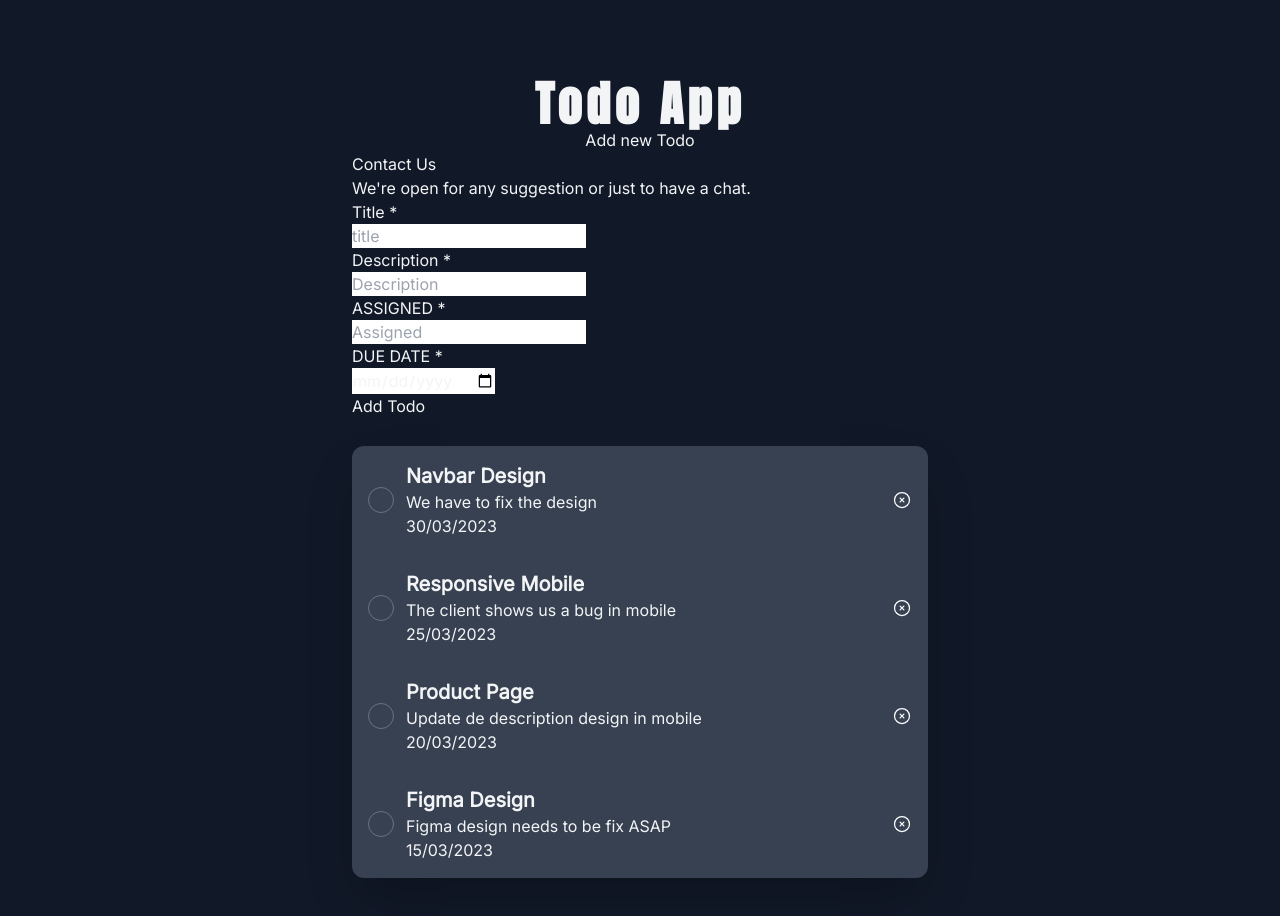
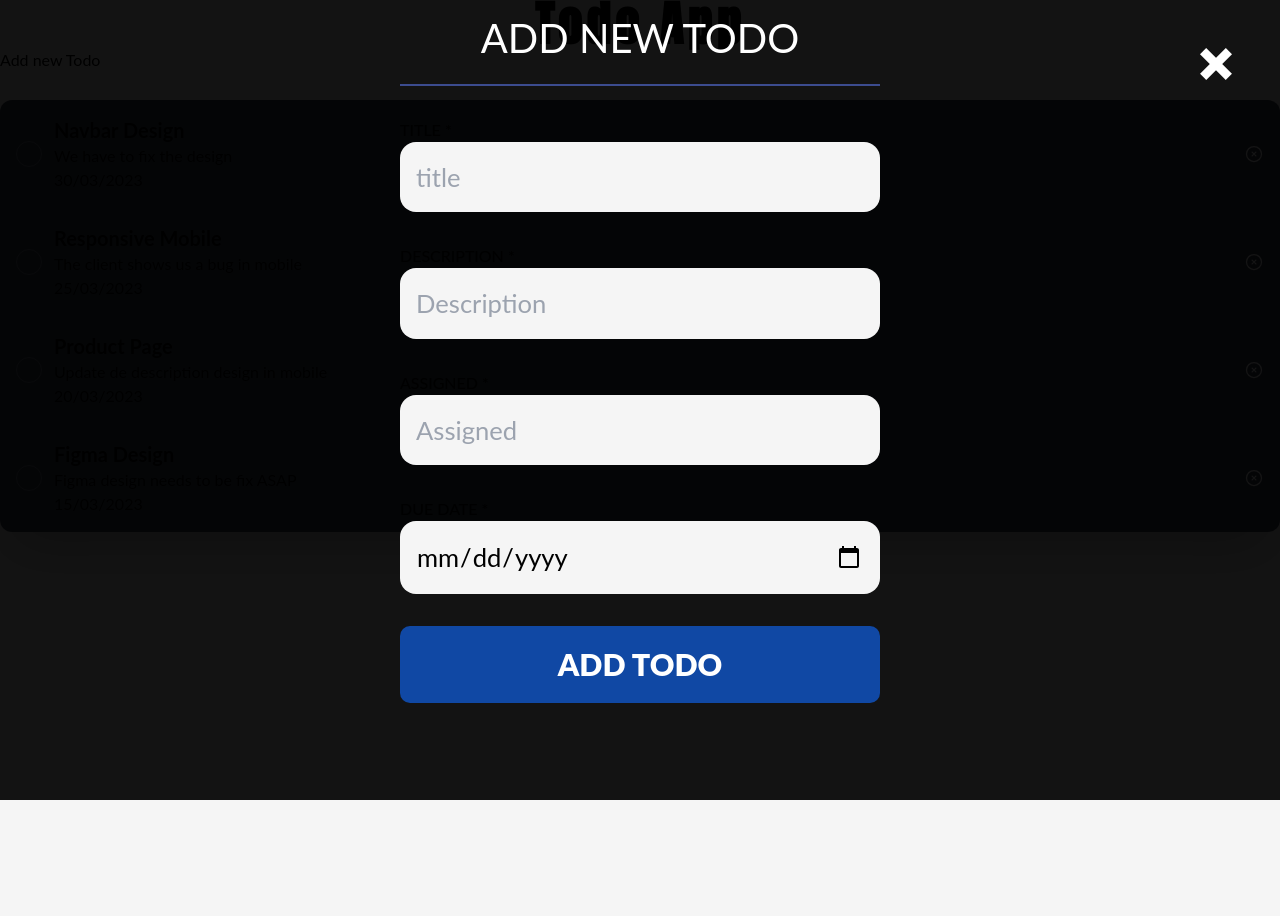
Before and after one commit to danielsalvas/todoApp-zustand.danisalgado.com, a React (Vite) app: page / in a window 1280 px wide. Both pictures are taken after a click on the button "Add new Todo". Shown: the top 916 px of the page. After the commit the page ends 800 px from the top, so only its background shows below. Built offline with nearby package versions, Linux system fonts and the light colour scheme.

Commit message:
[Feature]Animation Modal Form Done and updates in styles

```diff
--- a/src/App.jsx
+++ b/src/App.jsx
@@ -1,25 +1,41 @@
 import { useEffect, useState } from 'react'
 import Title from './components/Title';
-import ModalForm from './components/ModalForm';
+import ModalForm from './components/ModalForm/ModalForm';
 import TodoList from './components/TodoList';
 import { useStore } from './stores';
 
 function App() {
 
+  const { modal } = useStore(
+    (state) => ({
+      modal: state.modal
+    })
+  );
+
+  const { setModal, setAnimationModal } = useStore();
+
   const handleNewTodo = () => {
+    setModal(true)
 
+    setTimeout(() => {
+      setAnimationModal(true)
+    }, 500);
+
+    setAnimationModal(false)
   }
 
   return (
-    <div className="bg-gray-900 min-h-screen h-full font-inter text-gray-100 flex items-center justify-center py-20 px-5">
-      <div className='container flex flex-col max-w-xl'>
+    <div className="">
+      <div className=''>
         <Title />
         <button
           onClick={handleNewTodo}
         >
           Add new Todo
         </button>
-        <ModalForm />
+
+        {modal && <ModalForm />}
+
         <TodoList />
       </div>
     </div>
--- a/src/components/ModalForm.jsx
+++ /dev/null
@@ -1,123 +0,0 @@
-import { useStore } from '../stores'
-import { useForm } from 'react-hook-form'
-
-const ModalForm = () => {
-
-  const {
-    register,
-    handleSubmit,
-    formState: {
-      errors
-    }
-  } = useForm();
-
-  const { addTodo } = useStore();
-
-  const onSubmit = dataForm => {
-
-    addTodo(dataForm)
-  };
-
-  return (
-    <div className="container">
-      <div className='row'>
-
-        {/* FORM COLUMN */}
-
-        <div className='column'>
-          <div className='left-half'>
-            <h1>Contact Us</h1>
-            <p>We're open for any suggestion or just to have a chat.</p>
-
-            <form onSubmit={handleSubmit(onSubmit)}>
-
-              {/* TITLE */}
-
-              <p >Title *</p>
-              <input
-                type="text"
-                placeholder="title"
-                {...register("title", {
-                  required: true,
-                  maxLength: 80
-                })}
-              />
-
-              {errors.title &&
-                <span className='error'>
-                  {errors.title.type === 'required' && 'This field is required'}
-                  {errors.title.type === 'maxLength' && 'Max length of name is 80 Char'}
-                </span>
-              }
-
-              {/* DESCRIPTION */}
-
-              <p >Description *</p>
-              <input
-                type="text"
-                placeholder="Description"
-                {...register("description", {
-                  required: true,
-                  maxLength: 200
-                })}
-              />
-
-              {errors.description &&
-                <span className='error'>
-                  {errors.description.type === 'required' && 'This field is required'}
-                  {errors.description.type === 'maxLength' && 'Max length of name is 200 Char'}
-                </span>
-              }
-
-              {/* ASSIGNED */}
-
-              <p >ASSIGNED *</p>
-              <input
-                type="text"
-                placeholder="Assigned"
-                {...register("assigned", {
-                  required: true,
-                  maxLength: 200
-                })}
-              />
-
-              {errors.assigned &&
-                <span className='error'>
-                  {errors.assigned.type === 'required' && 'This field is required'}
-                  {errors.assigned.type === 'maxLength' && 'Max length of name is 200 Char'}
-                </span>
-              }
-
-              {/* DUE DATE */}
-
-              <p >DUE DATE *</p>
-              <input
-                type="date"
-                placeholder="DUE DATE"
-                {...register("date", {
-                  required: true,
-                  maxLength: 200
-                })}
-              />
-
-              {errors.date &&
-                <span className='error'>
-                  {errors.date.type === 'required' && 'This field is required'}
-                </span>
-              }
-
-              {/* Submit  */}
-
-              <div>
-                <input type="submit" className="submit" value="Add Todo" />
-              </div>
-            </form>
-          </div>
-        </div>
-
-      </div>
-    </div>
-  )
-}
-
-export default ModalForm
--- /dev/null
+++ b/src/components/ModalForm/ModalForm.jsx
@@ -0,0 +1,148 @@
+import { useStore } from '../../stores'
+import { useForm } from 'react-hook-form'
+import styles from './modalform.module.css'
+import close from '../../img/close.svg'
+
+const ModalForm = () => {
+
+  const {
+    register,
+    handleSubmit,
+    formState: {
+      errors
+    }
+  } = useForm();
+
+  const { animationModal } = useStore(
+    (state) => ({
+      animationModal: state.animationModal
+    })
+  );
+
+  const { addTodo, setModal, setAnimationModal } = useStore();
+
+  const onSubmit = dataForm => {
+    addTodo(dataForm)
+    setAnimationModal(false)
+    setTimeout(() => {
+      setModal(false)
+    }, 500);
+  };
+
+  const hideModal = () => {
+    setAnimationModal(false)
+
+    setTimeout(() => {
+      setModal(false)
+    }, 500);
+  }
+
+  return (
+    <div className={styles.modal}>
+      <div className={styles.close_modal}>
+        <img src={close} alt="close" onClick={hideModal} />
+      </div>
+
+        {/* FORM */}
+
+      <form onSubmit={handleSubmit(onSubmit)} className={`${styles.form} ${animationModal ? styles['animation'] :  styles['close']}`}>
+
+        <legend>ADD NEW TODO</legend>
+
+        {/* TITLE */}
+
+        <div className={styles.field}>
+          <p >TITLE *</p>
+          <input
+            type="text"
+            placeholder="title"
+            {...register("title", {
+              required: true,
+              maxLength: 80
+            })}
+          />
+
+          {errors.title &&
+            <span className={styles.error}>
+              {errors.title.type === 'required' && 'This field is required'}
+              {errors.title.type === 'maxLength' && 'Max length of name is 80 Char'}
+            </span>
+          }
+        </div>
+
+
+
+        {/* DESCRIPTION */}
+
+        <div className={styles.field}>
+          <p >DESCRIPTION *</p>
+          <input
+            type="text"
+            placeholder="Description"
+            {...register("description", {
+              required: true,
+              maxLength: 200
+            })}
+          />
+
+          {errors.description &&
+            <span className={styles.error}>
+              {errors.description.type === 'required' && 'This field is required'}
+              {errors.description.type === 'maxLength' && 'Max length of name is 200 Char'}
+            </span>
+          }
+        </div>
+
+        {/* ASSIGNED */}
+
+        <div className={styles.field}>
+          <p >ASSIGNED *</p>
+          <input
+            type="text"
+            placeholder="Assigned"
+            {...register("assigned", {
+              required: true,
+              maxLength: 200
+            })}
+          />
+
+          {errors.assigned &&
+            <span className={styles.error}>
+              {errors.assigned.type === 'required' && 'This field is required'}
+              {errors.assigned.type === 'maxLength' && 'Max length of name is 200 Char'}
+            </span>
+          }
+        </div>
+
+        {/* DUE DATE */}
+
+        <div className={styles.field}>
+          <p >DUE DATE *</p>
+          <input
+            type="date"
+            min= '2023-01-01'
+            placeholder="DUE DATE"
+            {...register("date", {
+              required: true,
+              maxLength: 200
+            })}
+          />
+
+          {errors.date &&
+            <span className={styles.error}>
+              {errors.date.type === 'required' && 'This field is required'}
+            </span>
+          }
+        </div>
+
+        {/* SUBMIT */}
+
+        <div>
+          <input type="submit" value="Add Todo" />
+        </div>
+      </form>
+    </div>
+  )
+}
+
+export default ModalForm
--- /dev/null
+++ b/src/components/ModalForm/modalform.module.css
@@ -0,0 +1,142 @@
+
+.modal {
+    position: absolute;
+    background-color: rgb(0 0 0 / 0.92);
+    top: 0;
+    left: 0;
+    right: 0;
+    bottom: 0;
+    height: 100vh;
+}
+.modal .close_modal {
+    position: absolute;
+    right: 3rem;
+    top: 3rem;
+    width: 2rem;
+    height: 3rem;
+    cursor: pointer;
+    z-index: 1;
+}
+.modal .close_modal img {
+    width: 100%;
+    cursor: pointer;
+}
+
+.modal .form {
+    max-width: 80rem;
+    width: 30rem;
+    transition-property: all;
+    transition-duration: 300ms;
+    transition-timing-function: ease-in;
+    opacity: 0;
+}
+.modal label {
+    color: var(--white);
+}
+body .modal {
+    overflow: hidden;
+}
+
+.modal .form.animation {
+    position: relative;
+    opacity: 1;
+}
+
+.modal .form.close {
+    opacity: 0;
+}
+
+.modal label {
+    text-align: left;
+}
+
+.form {
+    width: 95%;
+    margin: 0 auto;
+    padding: 0.5rem 0;
+}
+@media (max-width: 768px) {
+    .form {
+        padding: 0.5rem 0;
+        width: 100% !important;
+        margin: 0 auto;
+    }
+}
+.form legend {
+    font-size: 2.5rem;
+    text-align: center;
+    display: block;
+    text-transform: uppercase;
+    color: var(--white);
+    margin-bottom: 2rem;
+    padding-bottom: 1rem;
+    border-bottom: 2px solid var(--blue);
+}
+.form .field {
+    display: flex;
+    margin-bottom: 2rem;
+    flex-direction: column;
+}
+
+.form label {
+    color: var(--blue);
+    font-size: 2.8rem;
+    text-align: center;
+    margin-bottom: 2rem;
+}
+
+.form input[type="text"],
+.form input[type="date"]
+{
+    background-color: var(--light-gray);
+    border-radius: 1rem;
+    padding: 1rem;
+    border: none;
+    flex: 1;
+    font-size: 1.6rem;
+}
+.form input[type="submit"] {
+    background-color: #1048a4;
+    border: none;
+    padding: 1rem;
+    text-align: center;
+    margin-top: 1rem;
+    color: var(--white);
+    font-weight: 900;
+    text-transform: uppercase;
+    font-size: 1.9rem;
+    width: 100%;
+    transition: background-color 300ms ease;
+    border-radius: 10px;
+}
+@media (min-width: 768px) {
+    .form input[type="submit"] {
+        display: block;
+        padding: 1rem 5rem;
+    }
+}
+.form input[type="submit"]:hover {
+    background-color: #042a67;
+    cursor: pointer;
+}
+
+.form select {
+    flex: 1;
+    padding: 1rem;
+    border: none;
+    border-radius: 1rem;
+    text-align: center;
+    background-color: var(--light-gray);
+}
+
+.error {
+    background-color: var(--white);
+    border-left: 5px solid #b91c1c;
+    color: white;
+    padding: 0.2rem;
+    font-weight: 900;
+    text-transform: uppercase;
+    font-size: 0.8rem;
+    text-align: center;
+    margin-top: 10px;
+}
--- a/src/index.css
+++ b/src/index.css
@@ -1,3 +1,18 @@
 @tailwind base;
 @tailwind components;
 @tailwind utilities;
+
+:root {
+    --blue: #3c4c8f;
+    --white: #ffffff;
+    --light-gray: #f5f5f5;
+    --gray: #94a3b8;
+    --dark-gray: #64748b;
+    --black: #000;
+}
+
+body {
+    font-size: 1rem;
+    font-family: "Lato", sans-serif;
+    background-color: var(--light-gray);
+}
--- a/src/stores/index.js
+++ b/src/stores/index.js
@@ -45,6 +45,10 @@ export const useStore = create((set, get) => ({
     }
   ],
   completedTodos: [],
+  modal: false,
+  animationModal: false,
+  setModal: (newModal) => set({ modal: newModal }),
+  setAnimationModal: (newAnimationModal) => set({ animationModal: newAnimationModal }),
   setTodos: (newTodo) => set({ todos: newTodo }),
   setCompletedTodos: (newCompletedTodos) => set({ completedTodos: newCompletedTodos }),
   addTodo: (data) => {
```
Also changed, not shown: src/img/close.svg (added), src/img/new-expense-icon.svg (added).
